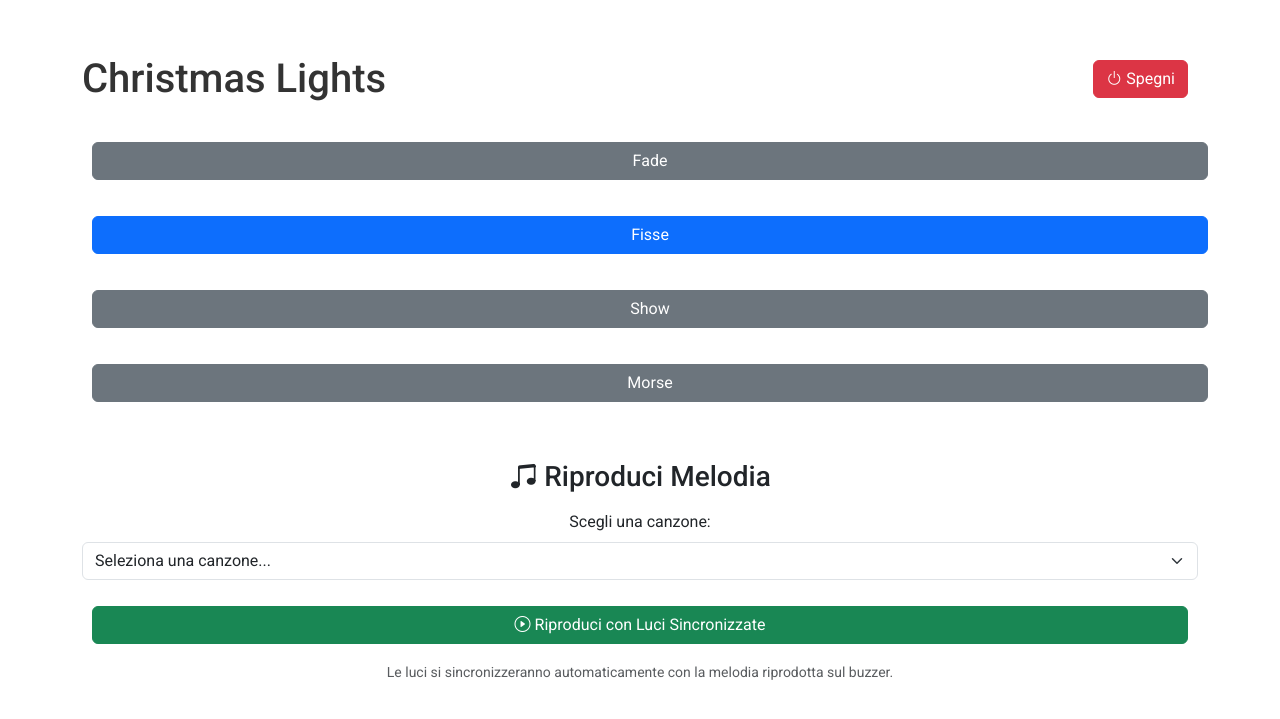
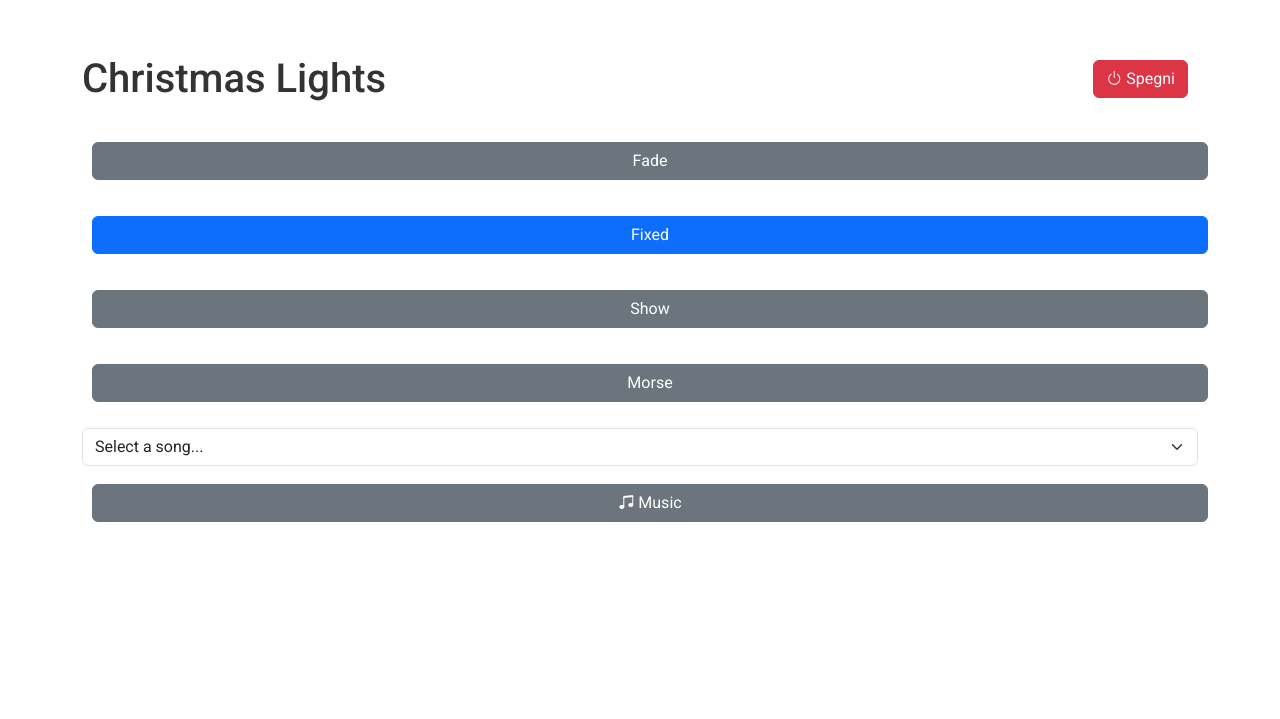
Before and after one commit to manusanchi02/christmas-lights, a Flask app: page / in a window 1280 px wide. Shown: the top 719 px of the page. Run offline with Flask 3, Linux system fonts and the light colour scheme; some libraries are stand-ins or nearby versions.

Commit message:
feat: enhance music playback functionality and improve MIDI file analysis

```diff
--- a/app.py
+++ b/app.py
@@ -1,11 +1,11 @@
 from flask import Flask, render_template, request, redirect, url_for
 from gpiozero import PWMLED
 import RPi.GPIO as GPIO
-from time import sleep
+from time import sleep, time
 import threading
 from enum import Enum
 import os
-from mido import MidiFile
+from mido import MidiFile, tempo2bpm
 
 
 class Mode(Enum):
@@ -17,13 +17,13 @@ class Mode(Enum):
 
 
 mode = Mode.FIXED
-music_playing = False
+current_song = None
 music_stop_flag = False
 
-# Directory per i file MIDI
+# Music directory for MIDI files
 MUSIC_DIR = os.path.join(os.path.dirname(__file__), 'music')
 
-# Led config
+# LED config
 GPIO.setmode(GPIO.BCM)
 ledPin = 21
 pwm_led = PWMLED(ledPin, active_high=True, initial_value=0, frequency=50)
@@ -58,19 +58,18 @@ def shutdown():
 
 @app.route('/')
 def index():
-    global mode
-    # Ottieni la lista delle canzoni disponibili
+    global mode, current_song
     songs = get_available_songs()
-    return render_template('index.html', mode=mode, songs=songs)
+    return render_template('index.html', mode=mode, songs=songs, current_song=current_song)
 
 
 def get_available_songs():
-    """Restituisce la lista dei file MIDI disponibili nella cartella music"""
+    """Returns list of available MIDI files in the music folder"""
     songs = []
     if os.path.exists(MUSIC_DIR):
         for filename in os.listdir(MUSIC_DIR):
             if filename.lower().endswith(('.mid', '.midi')):
-                # Formatta il nome per la visualizzazione
+                # Format name for display
                 display_name = filename.rsplit('.', 1)[0].replace('-', ' ').title()
                 songs.append({
                     'filename': filename,
@@ -81,59 +80,69 @@ def get_available_songs():
 
 @app.route('/toggle_fade', methods=['POST'])
 def toggle_fade():
-    global mode
+    global mode, music_stop_flag
+    music_stop_flag = True
+    sleep(0.2)
+    music_stop_flag = False
     mode = Mode.FADE
-    return redirect(url_for('index', mode=mode))
+    return redirect(url_for('index'))
 
 
 @app.route('/toggle_fixed', methods=['POST'])
 def toggle_fixed():
-    global mode
+    global mode, music_stop_flag
+    music_stop_flag = True
+    sleep(0.2)
+    music_stop_flag = False
     mode = Mode.FIXED
-    return redirect(url_for('index', mode=mode))
+    return redirect(url_for('index'))
 
 
 @app.route('/toggle_show', methods=['POST'])
 def toggle_show():
-    global mode
+    global mode, music_stop_flag
+    music_stop_flag = True
+    sleep(0.2)
+    music_stop_flag = False
     mode = Mode.SHOW
-    return redirect(url_for('index', mode=mode))
+    return redirect(url_for('index'))
 
 
 @app.route('/toggle_morse', methods=['POST'])
 def toggle_morse():
-    global mode
+    global mode, music_stop_flag
+    music_stop_flag = True
+    sleep(0.2)
+    music_stop_flag = False
     mode = Mode.MORSE
-    return redirect(url_for('index', mode=mode))
+    return redirect(url_for('index'))
 
 
-@app.route('/play_song', methods=['POST'])
-def play_song():
-    """
-    Endpoint per riprodurre una canzone precaricata
-    """
-    global mode, music_stop_flag
+@app.route('/toggle_music', methods=['POST'])
+def toggle_music():
+    """Toggle music mode with selected song"""
+    global mode, music_stop_flag, current_song
 
     song_filename = request.form.get('song')
     if not song_filename:
-        return 'Nessuna canzone selezionata', 400
+        return 'No song selected', 400
 
     song_path = os.path.join(MUSIC_DIR, song_filename)
+    if not os.path.exists(song_path):
+        return 'Song not found', 404
 
-    if not os.path.exists(song_path):
-        return 'Canzone non trovata', 404
-
-    # Ferma musica precedente se in esecuzione
+    # Stop previous music if playing
     music_stop_flag = True
-    sleep(0.5)
+    sleep(0.3)
     music_stop_flag = False
 
-    # Imposta la modalità MUSIC
+    # Set MUSIC mode
     mode = Mode.MUSIC
+    current_song = song_filename
 
-    # Avvia la riproduzione in un thread separato
+    # Start playback in separate thread
     play_thread = threading.Thread(
-        target=lambda: midi_play_with_lights(song_path),
+        target=lambda: play_midi_with_lights(song_path),
         daemon=True
     )
     play_thread.start()
@@ -141,60 +150,77 @@ def play_song():
     return redirect(url_for('index'))
 
 
-@app.route('/stop_music', methods=['POST'])
-def stop_music():
-    """
-    Ferma la riproduzione musicale
-    """
-    global music_stop_flag, mode
-    music_stop_flag = True
-    mode = Mode.FIXED
-    return redirect(url_for('index'))
-
-
 def control_led():
-    global mode, music_playing
+    """Main LED control loop for non-music modes"""
+    global mode
     try:
         while True:
             if mode == Mode.MUSIC:
-                # In modalità musica, le luci sono controllate dalla funzione di riproduzione
-                if not music_playing:
-                    pwm_led.value = 0
+                # Music mode controls lights separately
                 sleep(0.1)
             elif mode == Mode.FIXED:
                 pwm_led.value = 1
+                sleep(0.1)
             elif mode == Mode.FADE:
                 for val in range(1, 11):
+                    if mode != Mode.FADE:
+                        break
                     pwm_led.value = val * 0.1
                     sleep(0.3)
+                if mode != Mode.FADE:
+                    continue
                 sleep(1)
                 for val in range(0, 10):
+                    if mode != Mode.FADE:
+                        break
                     pwm_led.value = 1 - (val * 0.1)
                     sleep(0.3)
+                if mode != Mode.FADE:
+                    continue
                 sleep(1)
             elif mode == Mode.SHOW:
                 pwm_led.value = 1
                 sleep(0.8)
+                if mode != Mode.SHOW:
+                    continue
                 pwm_led.value = 0
                 sleep(0.8)
+                if mode != Mode.SHOW:
+                    continue
                 for i in range(0, 10):
+                    if mode != Mode.SHOW:
+                        break
                     pwm_led.value = 1
                     sleep(0.2)
                     pwm_led.value = 0
                     sleep(0.2)
+                if mode != Mode.SHOW:
+                    continue
                 for val in range(1, 11):
+                    if mode != Mode.SHOW:
+                        break
                     pwm_led.value = val * 0.1
                     sleep(0.3)
+                if mode != Mode.SHOW:
+                    continue
                 sleep(1)
                 for val in range(0, 10):
+                    if mode != Mode.SHOW:
+                        break
                     pwm_led.value = 1 - (val * 0.1)
                     sleep(0.3)
+                if mode != Mode.SHOW:
+                    continue
                 sleep(1)
             elif mode == Mode.MORSE:
                 morse_code = "MERRY CHRISTMAS"
                 for char in morse_code:
+                    if mode != Mode.MORSE:
+                        break
                     if char in morse_dict:
                         for symbol in morse_dict[char]:
+                            if mode != Mode.MORSE:
+                                break
                             if symbol == '.':
                                 pwm_led.value = 1
                                 sleep(0.2)
@@ -212,18 +238,15 @@ def control_led():
 
 def midi_note_to_frequency(note_number):
     """
-    Converte un numero di nota MIDI in frequenza (Hz)
-    La440 = nota MIDI 69
+    Convert MIDI note number to frequency in Hz
+    A440 = MIDI note 69
     """
     return 440.0 * (2.0 ** ((note_number - 69) / 12.0))
 
 
-def play_frequency(frequency, duration):
-    """
-    Riproduce una frequenza sul buzzer passivo per una durata specificata
-    """
-    if frequency <= 0:
-        sleep(duration)
+def play_tone(frequency, duration):
+    """Play a tone on the passive buzzer"""
+    if frequency <= 0 or duration <= 0:
         return
 
     period = 1.0 / frequency
@@ -237,78 +260,87 @@ def play_frequency(frequency, duration):
         sleep(half_period)
 
 
-def midi_play_with_lights(midi_file_path):
+def play_midi_with_lights(midi_file_path):
     """
-    Riproduce un file MIDI sul buzzer passivo e sincronizza le luci.
-
-    Args:
-        midi_file_path: percorso del file MIDI da riprodurre
+    Play MIDI file on buzzer with synchronized light show
+    Improved algorithm for better MIDI playback
     """
-    global music_playing, music_stop_flag
+    global music_stop_flag, mode
 
     try:
-        music_playing = True
-        print(f"Caricamento di {midi_file_path}...")
-
-        # Leggi il file MIDI
+        print(f"Loading {midi_file_path}...")
         midi = MidiFile(midi_file_path)
 
-        print("Riproduzione con sincronizzazione luci...")
+        print(f"Playing with light sync... (length: {midi.length:.1f}s)")
 
-        active_notes = set()  # Traccia le note attive
+        # Merge all tracks into single timeline
+        events = []
+        for track in midi.tracks:
+            current_time = 0
+            for msg in track:
+                current_time += msg.time
+                if msg.type in ['note_on', 'note_off']:
+                    events.append((current_time, msg))
 
-        # Itera attraverso tutte le tracce e messaggi MIDI
-        for track in midi.tracks:
-            if music_stop_flag:
+        # Sort by time
+        events.sort(key=lambda x: x[0])
+
+        # Play events
+        active_notes = {}
+        last_time = 0
+        tempo = 500000  # Default tempo (120 BPM)
+
+        for event_time, msg in events:
+            if music_stop_flag or mode != Mode.MUSIC:
                 break
 
-            for msg in track:
-                if music_stop_flag:
-                    break
+            # Calculate sleep time
+            delta_ticks = event_time - last_time
+            delta_seconds = (delta_ticks / midi.ticks_per_beat) * (tempo / 1000000.0)
 
-                # Converti il tempo MIDI in secondi
-                time_in_seconds = msg.time / midi.ticks_per_beat * 0.5
+            if delta_seconds > 0:
+                sleep(delta_seconds)
 
-                if msg.type == 'note_on' and msg.velocity > 0:
-                    # Nota attiva
-                    active_notes.add(msg.note)
-                    frequency = midi_note_to_frequency(msg.note)
+            last_time = event_time
 
-                    # Sincronizza le luci con l'intensità della nota
-                    # Note più alte = luci più brillanti
-                    brightness = min(1.0, (msg.velocity / 127.0) * 1.5)
-                    pwm_led.value = brightness
+            if msg.type == 'note_on' and msg.velocity > 0:
+                # Note on
+                note = msg.note
+                velocity = msg.velocity
 
-                    # Riproduce la frequenza
-                    play_frequency(frequency, 0.1)
+                active_notes[note] = velocity
 
-                elif msg.type == 'note_off' or (msg.type == 'note_on' and msg.velocity == 0):
-                    # Nota terminata
-                    if msg.note in active_notes:
-                        active_notes.remove(msg.note)
+                # Play tone
+                frequency = midi_note_to_frequency(note)
 
-                    # Se non ci sono note attive, abbassa le luci
-                    if not active_notes:
-                        pwm_led.value = 0.1
+                # Light intensity based on velocity
+                brightness = min(1.0, velocity / 100.0)
+                pwm_led.value = brightness
 
-                    sleep(time_in_seconds)
-                else:
-                    # Per altri messaggi, rispetta il timing
-                    if time_in_seconds > 0:
-                        sleep(time_in_seconds)
+                # Play short tone
+                play_tone(frequency, 0.08)
 
-        print("Riproduzione completata!")
+            elif msg.type == 'note_off' or (msg.type == 'note_on' and msg.velocity == 0):
+                # Note off
+                if msg.note in active_notes:
+                    del active_notes[msg.note]
+
+                # Dim lights if no active notes
+                if not active_notes:
+                    pwm_led.value = 0.05
+
+        print("Playback completed!")
 
     except Exception as e:
-        print(f"Errore durante la riproduzione: {e}")
+        print(f"Error during playback: {e}")
         import traceback
         traceback.print_exc()
     finally:
-        music_playing = False
         pwm_led.value = 0
+        GPIO.output(buzzerPin, GPIO.LOW)
 
 
-# Separate thread to control the LED
+# Start LED control thread
 led_thread = threading.Thread(target=control_led, daemon=True)
 led_thread.start()
 
--- a/templates/index.html
+++ b/templates/index.html
@@ -25,7 +25,7 @@
                 <button type="submit" class="btn {{ 'btn-primary' if mode|string == 'Mode.FADE' else 'btn-secondary' }} w-100">Fade</button>
             </form>
             <form method="post" action="/toggle_fixed">
-                <button type="submit" class="btn {{ 'btn-primary' if mode|string == 'Mode.FIXED' else 'btn-secondary' }} w-100">Fisse</button>
+                <button type="submit" class="btn {{ 'btn-primary' if mode|string == 'Mode.FIXED' else 'btn-secondary' }} w-100">Fixed</button>
             </form>
             <form method="post" action="/toggle_show">
                 <button type="submit" class="btn {{ 'btn-primary' if mode|string == 'Mode.SHOW' else 'btn-secondary' }} w-100">Show</button>
@@ -33,39 +33,21 @@
             <form method="post" action="/toggle_morse">
                 <button type="submit" class="btn {{ 'btn-primary' if mode|string == 'Mode.MORSE' else 'btn-secondary' }} w-100">Morse</button>
             </form>
-        </div>
 
-        <!-- Sezione per riprodurre canzoni precaricate -->
-        <div class="mt-5">
-            <h3 class="mb-3"><i class="bi bi-music-note-beamed"></i> Riproduci Melodia</h3>
-            <form method="post" action="/play_song">
-                <div class="mb-3">
-                    <label for="song" class="form-label">Scegli una canzone:</label>
-                    <select class="form-select" id="song" name="song" required>
-                        <option value="" selected disabled>Seleziona una canzone...</option>
-                        {% for song in songs %}
-                        <option value="{{ song.filename }}">{{ song.display_name }}</option>
-                        {% endfor %}
-                    </select>
-                </div>
-                <div class="d-grid gap-2">
-                    <button type="submit" class="btn btn-success">
-                        <i class="bi bi-play-circle"></i> Riproduci con Luci Sincronizzate
-                    </button>
-                </div>
-            </form>
-
-            {% if mode|string == 'Mode.MUSIC' %}
-            <form method="post" action="/stop_music" class="mt-3">
-                <button type="submit" class="btn btn-danger w-100">
-                    <i class="bi bi-stop-circle"></i> Ferma Musica
+            <!-- Music Mode -->
+            <form method="post" action="/toggle_music" class="position-relative">
+                <select class="form-select mb-2" name="song" required>
+                    <option value="" disabled {{ 'selected' if not current_song else '' }}>Select a song...</option>
+                    {% for song in songs %}
+                    <option value="{{ song.filename }}" {{ 'selected' if current_song == song.filename else '' }}>
+                        {{ song.display_name }}
+                    </option>
+                    {% endfor %}
+                </select>
+                <button type="submit" class="btn {{ 'btn-primary' if mode|string == 'Mode.MUSIC' else 'btn-secondary' }} w-100">
+                    <i class="bi bi-music-note-beamed"></i> Music
                 </button>
             </form>
-            {% endif %}
-
-            <p class="text-muted mt-2 small">
-                Le luci si sincronizzeranno automaticamente con la melodia riprodotta sul buzzer.
-            </p>
         </div>
     </div>
 
```
Also changed, not shown: test_midi_quality.py (added, +29 -0 lines).
